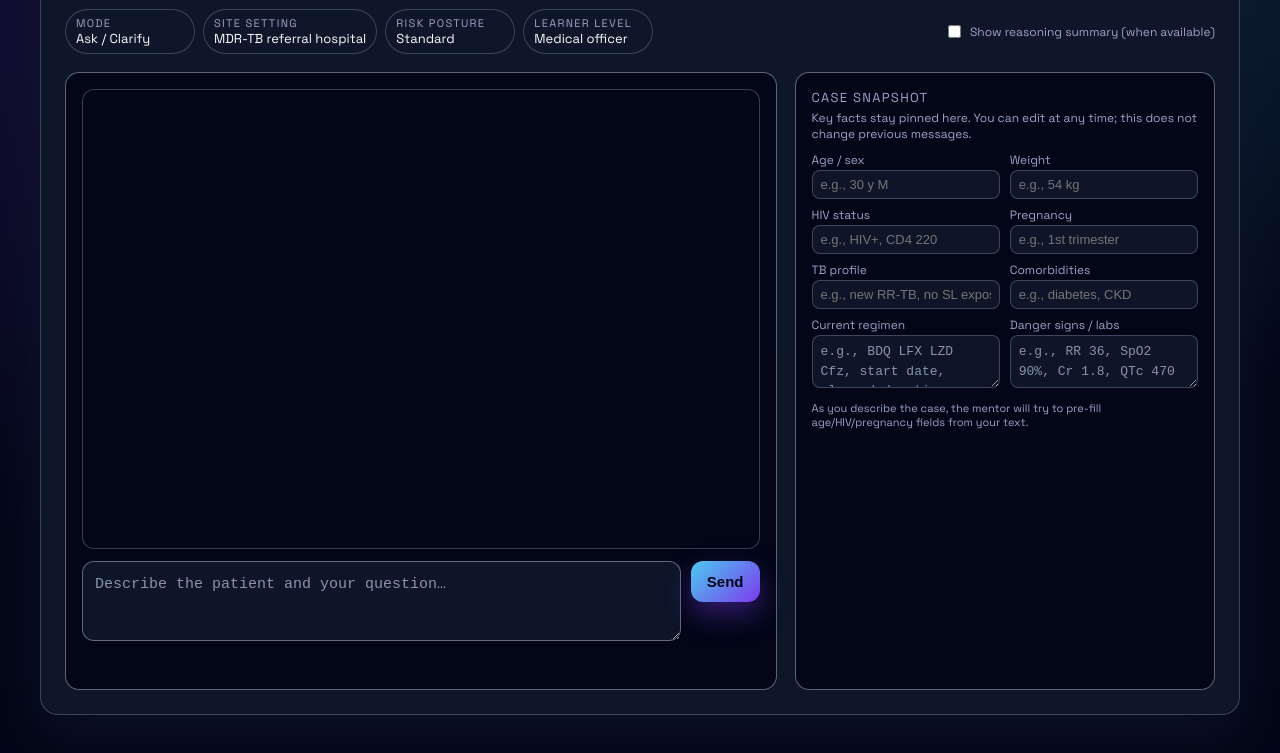
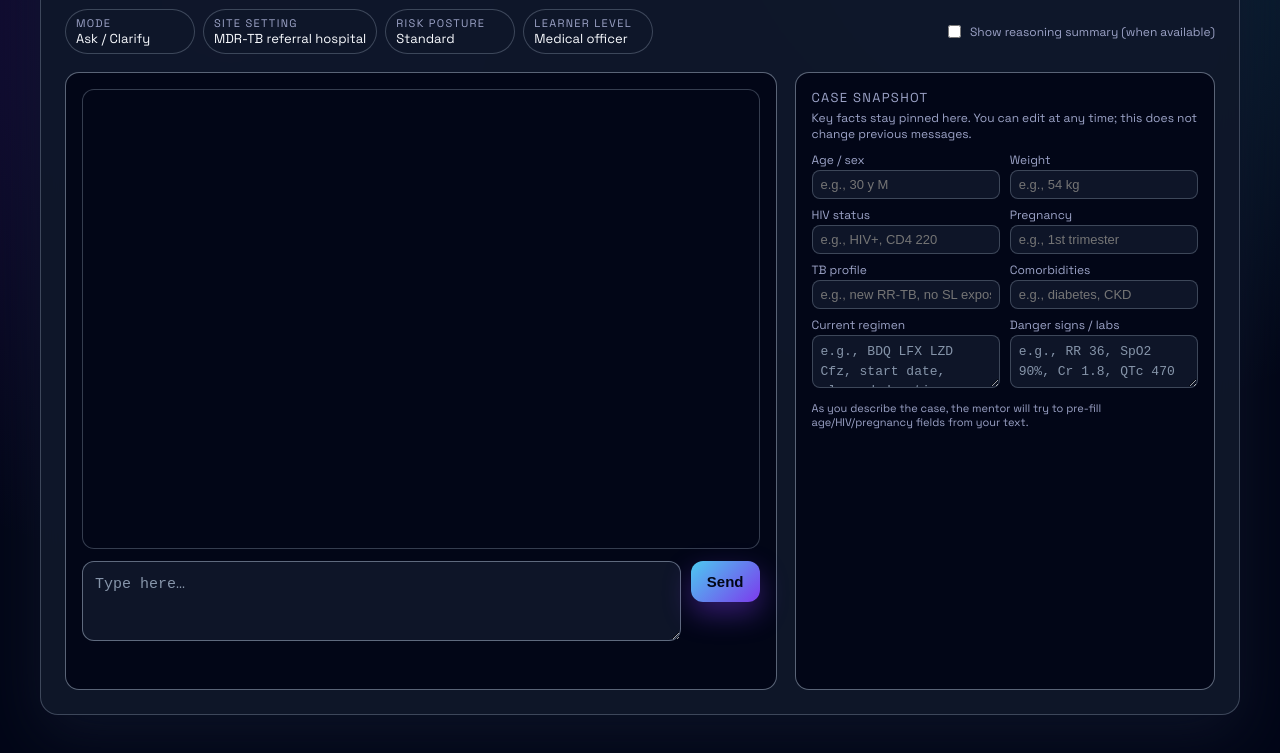
Before and after one commit to aiclinicalmentor-sketch/tb-mentor-api, a website: page public/index.html in a window 1280 px wide. Shown: the part 177-930 px from the top of the page. Drawn offline with Linux system fonts and the light colour scheme.

Commit message:
UI tweaks

```diff
--- a/public/index.html
+++ b/public/index.html
@@ -446,7 +446,7 @@
         <div class="input-area">
           <textarea
             id="prompt"
-            placeholder="Describe the patient and your question…"
+            placeholder="Type here…"
           ></textarea>
           <button id="askBtn">Send</button>
         </div>
@@ -670,7 +670,6 @@
       sending = true;
       askBtn.disabled = true;
       setStatus("", "");
-      addThinkingBubble();
 
       if (explicitMessage == null) {
         updateSnapshotFromMessage(message);
@@ -681,6 +680,8 @@
       if (explicitMessage == null) {
         promptEl.value = "";
       }
+
+      addThinkingBubble();
 
       try {
         const convoForApi = history.filter(
```
